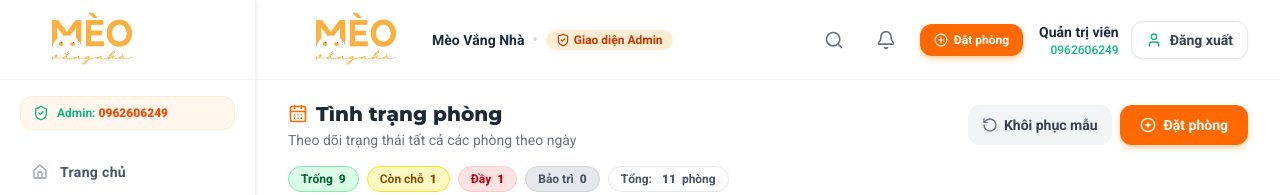
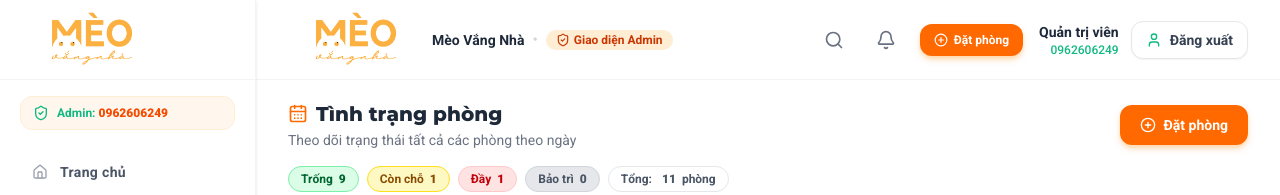
Before and after one commit to quangtrung250125/meo-vang-nha, a React (Vite) app: page /admin/room-status in a window 1280 px wide. Shown: the top 195 px of the page. Built offline with nearby package versions, Linux system fonts and the light colour scheme.

Commit message:
fix(Chi): bao toan 100% tat ca cac booking truoc do va ma booking goc

```diff
--- a/Chi/RoomStateContext.jsx
+++ b/Chi/RoomStateContext.jsx
@@ -86,11 +86,6 @@ export const INITIAL_BOOKINGS = {
 };
 
 // ─────────────────────────────────────────────
-// Storage schema version: Tự động migrate khi có thay đổi cấu trúc dữ liệu
-// ─────────────────────────────────────────────
-const STORAGE_VERSION = 'v2_date_filtered';
-
-// ─────────────────────────────────────────────
 // Helper: Chuẩn hóa ngày về dạng YYYY-MM-DD
 // ─────────────────────────────────────────────
 export function formatDateKey(date) {
@@ -132,36 +127,33 @@ export function formatDateKey(date) {
 
 // ─────────────────────────────────────────────
 // Helper: Kiểm tra đơn đặt phòng có hiệu lực trên ngày đang xem hay không
-// Quy tắc: Ngày đang xem nằm trong khoảng lưu trú [checkIn, checkOut]
-// Nếu đơn không có ngày checkIn/checkOut → ẩn khỏi ô phòng (tránh hiển thị sai)
+// Quy tắc hiển thị: Ngày đang xem nằm trong khoảng lưu trú [checkIn, checkOut]
+// Không làm thay đổi hay sửa đổi dữ liệu/mã của các booking đã lưu
 // ─────────────────────────────────────────────
 export function isBookingActiveOnDate(booking, targetDate) {
   if (!booking) return false;
-  if (!targetDate) return true; // Không truyền ngày thì hiển thị hết (chế độ không lọc)
+  if (!targetDate) return true; // Không truyền ngày thì hiển thị
   const tKey = formatDateKey(targetDate);
   if (!tKey) return true;
 
-  // Lấy ngày nhận và ngày trả (hỗ trợ nhiều tên trường khác nhau nếu có)
-  let rawIn = booking.checkIn || booking.checkInDate || booking.check_in;
-  let rawOut = booking.checkOut || booking.checkOutDate || booking.check_out;
+  // Lấy ngày nhận và ngày trả của booking (không thay đổi booking gốc)
+  let inKey = formatDateKey(booking.checkIn || booking.checkInDate || booking.check_in);
+  let outKey = formatDateKey(booking.checkOut || booking.checkOutDate || booking.check_out);
 
-  // Nếu thiếu ngày nhưng trùng mã đơn mẫu ban đầu → tự động điền ngày mẫu
-  if ((!rawIn || !rawOut) && booking.code) {
+  // Nếu là booking ban đầu mà dữ liệu cũ thiếu trường ngày, tra cứu ngày gốc tương ứng
+  if ((!inKey || !outKey) && booking.code) {
     for (const rid of Object.keys(INITIAL_BOOKINGS)) {
       const found = INITIAL_BOOKINGS[rid].find((b) => b.code === booking.code);
       if (found) {
-        rawIn = rawIn || found.checkIn;
-        rawOut = rawOut || found.checkOut;
+        inKey = inKey || formatDateKey(found.checkIn);
+        outKey = outKey || formatDateKey(found.checkOut);
         break;
       }
     }
   }
 
-  const inKey = formatDateKey(rawIn);
-  const outKey = formatDateKey(rawOut);
-
-  // Nếu đơn vẫn không có ngày hợp lệ → tuyệt đối ẩn đi
-  if (!inKey || !outKey) return false;
+  // Nếu không xác định được ngày, vẫn giữ hiển thị (bảo toàn booking trước đó)
+  if (!inKey || !outKey) return true;
 
   // Quy tắc: Ngày đang xem nằm trong khoảng [checkIn, checkOut]
   return tKey >= inKey && tKey <= outKey;
@@ -223,41 +215,37 @@ const getInitialMaintenance = () => {
   }
 };
 
+/**
+ * Khởi tạo danh sách booking:
+ * Giữ nguyên 100% tất cả các booking trước đó từ localStorage và mã của từng booking,
+ * tuyệt đối không xóa, không ghi đè và không làm thay đổi các booking đã lưu.
+ */
 const getInitialBookings = () => {
   try {
-    // Tự động nâng cấp schema version: nếu là dữ liệu phiên bản cũ thiếu ngày → reset về INITIAL_BOOKINGS
-    const version = localStorage.getItem('mvn_room_bookings_version');
-    if (version !== STORAGE_VERSION) {
-      localStorage.setItem('mvn_room_bookings', JSON.stringify(INITIAL_BOOKINGS));
-      localStorage.setItem('mvn_room_bookings_version', STORAGE_VERSION);
-      return INITIAL_BOOKINGS;
-    }
-
     const saved = localStorage.getItem('mvn_room_bookings');
     if (saved) {
       const parsed = JSON.parse(saved);
-      const merged = { ...INITIAL_BOOKINGS };
+      const result = { ...INITIAL_BOOKINGS };
+      let hasAny = false;
 
+      // Giữ nguyên vẹn toàn bộ danh sách booking trước đó từ storage
       Object.keys(INITIAL_BOOKINGS).forEach((roomId) => {
-        const storedList = (parsed[roomId] || []).filter((b) => {
-          if (b.code?.includes('BK')) return false;
-          // Chỉ chấp nhận booking có ngày hợp lệ từ localStorage
-          const inKey = formatDateKey(b.checkIn || b.checkInDate);
-          const outKey = formatDateKey(b.checkOut || b.checkOutDate);
-          return inKey.length === 10 && outKey.length === 10;
-        });
-
-        if (storedList.length > 0) {
-          const initList = INITIAL_BOOKINGS[roomId] || [];
-          const storedCodes = new Set(storedList.map((b) => b.code));
-          const missingInitial = initList.filter((b) => !storedCodes.has(b.code));
-          merged[roomId] = [...missingInitial, ...storedList];
-        } else {
-          merged[roomId] = INITIAL_BOOKINGS[roomId] || [];
+        if (Array.isArray(parsed[roomId]) && parsed[roomId].length > 0) {
+          hasAny = true;
+          result[roomId] = parsed[roomId];
         }
       });
 
-      return merged;
+      // Bảo toàn cả các phòng khác nếu có trong storage
+      Object.keys(parsed).forEach((roomId) => {
+        if (!result[roomId] && Array.isArray(parsed[roomId])) {
+          result[roomId] = parsed[roomId];
+        }
+      });
+
+      if (hasAny) {
+        return result;
+      }
     }
   } catch (e) {
     console.error('Failed to load bookings from storage', e);
@@ -579,15 +567,6 @@ export const RoomStateProvider = ({ children }) => {
     [bookings, maintenanceRooms]
   );
 
-  const resetDemoData = useCallback(() => {
-    localStorage.setItem('mvn_room_bookings', JSON.stringify(INITIAL_BOOKINGS));
-    localStorage.setItem('mvn_room_bookings_version', STORAGE_VERSION);
-    setBookings(INITIAL_BOOKINGS);
-    if (syncChannel) {
-      syncChannel.postMessage({ type: 'BOOKINGS_RESET', allBookings: INITIAL_BOOKINGS });
-    }
-  }, []);
-
   return (
     <RoomStateContext.Provider
       value={{
@@ -597,7 +576,6 @@ export const RoomStateProvider = ({ children }) => {
         checkInBooking,
         checkOutBooking,
         removeBooking,
-        resetDemoData,
         getRoomAvailability,
         newBookingIds,
         maintenanceRooms,
--- a/Chi/RoomStatusPage.jsx
+++ b/Chi/RoomStatusPage.jsx
@@ -11,7 +11,6 @@ import {
   BedDouble,
   PlusCircle,
   Zap,
-  RotateCcw,
 } from 'lucide-react';
 import { useRoomState, ROOM_CONFIG, getRoomStatus, isBookingActiveOnDate } from './RoomStateContext';
 import BookingDetailModal from './BookingDetailModal';
@@ -419,7 +418,7 @@ const RoomStatusPage = () => {
   const [activeBooking, setActiveBooking] = useState(null); // { booking, roomId }
 
   // Lấy bookings và maintenance thời gian thực (kèm lưu vĩnh viễn) từ shared context
-  const { bookings, newBookingIds, maintenanceRooms, toggleMaintenance, checkInBooking, checkOutBooking, removeBooking, updateBooking, resetDemoData } = useRoomState();
+  const { bookings, newBookingIds, maintenanceRooms, toggleMaintenance, checkInBooking, checkOutBooking, removeBooking, updateBooking } = useRoomState();
 
   const handleBookingClick = useCallback((booking, roomId) => {
     setActiveBooking({ booking, roomId });
@@ -528,21 +527,6 @@ const RoomStatusPage = () => {
             </p>
           </div>
 
-          <div className="flex items-center gap-2">
-            <button
-              id="btn-reset-demo-room-status"
-              onClick={() => {
-                if (window.confirm('Khôi phục dữ liệu phòng về trạng thái mẫu ban đầu?')) {
-                  resetDemoData();
-                }
-              }}
-              title="Khôi phục dữ liệu phòng mẫu ban đầu"
-              className="inline-flex items-center gap-1.5 px-3.5 py-2.5 bg-gray-100 hover:bg-gray-200 text-gray-700 font-bold text-sm rounded-xl transition-all hover:scale-[1.02] active:scale-[0.98]"
-            >
-              <RotateCcw className="h-4 w-4 text-gray-500" />
-              <span className="hidden sm:inline">Khôi phục mẫu</span>
-            </button>
-
           {/* Nút [Đặt phòng] → điều hướng mượt mà đến trang Đặt phòng */}
           <button
             id="btn-dat-phong-room-status"
@@ -552,7 +536,6 @@ const RoomStatusPage = () => {
             <PlusCircle className="h-4 w-4" />
             Đặt phòng
           </button>
-          </div>
         </div>
 
         {/* ── Thanh thống kê nhanh ── */}
```
Lines whose indentation alone changed are shown as unchanged.
